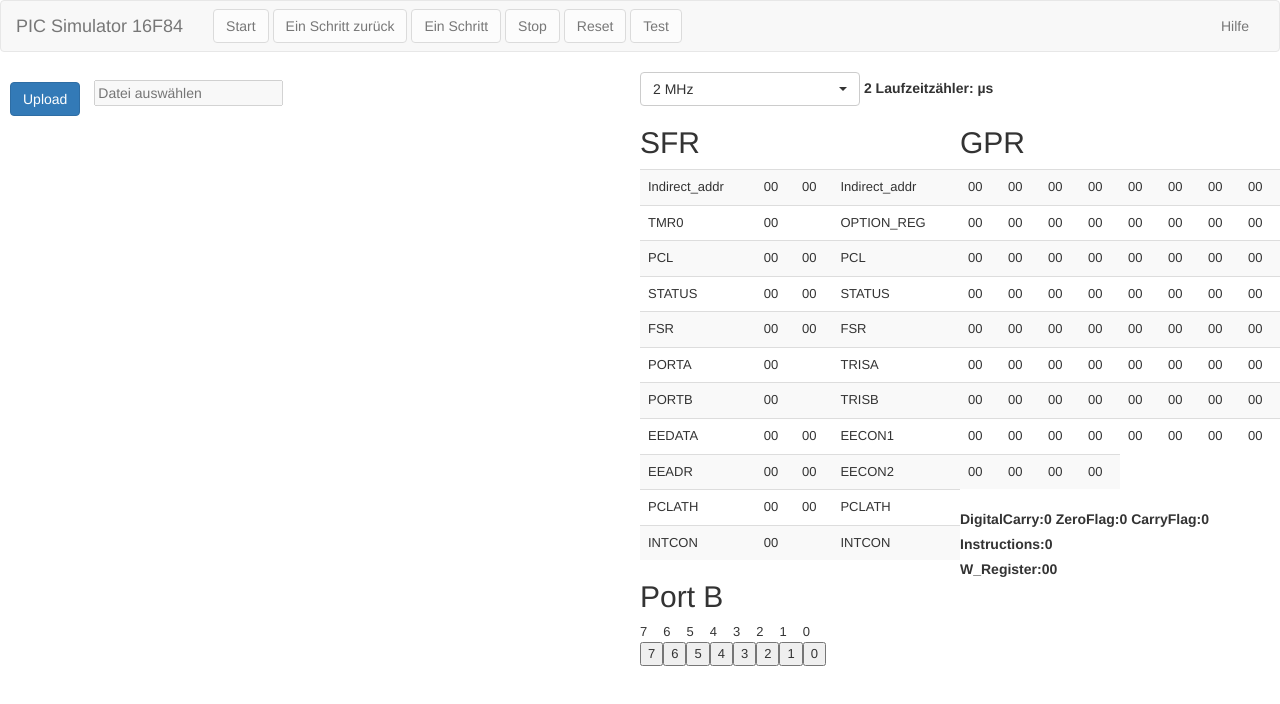
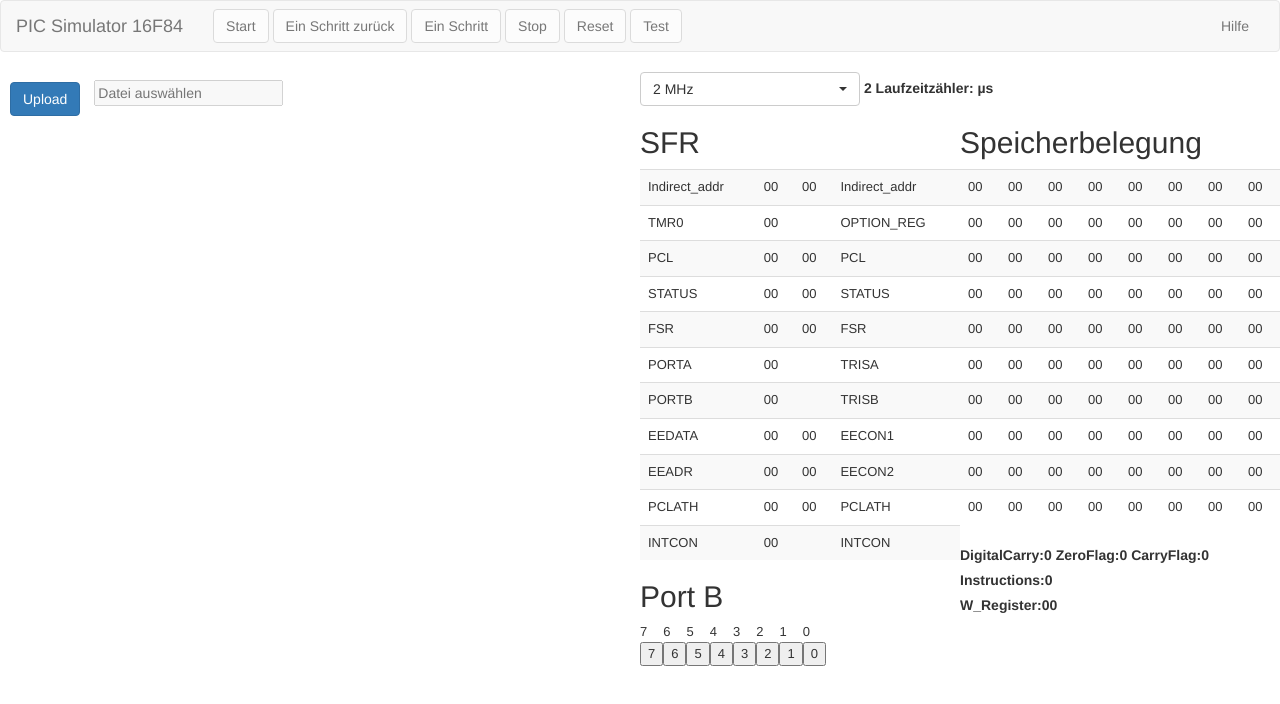
Before and after one commit to SenorgCC/PICSimuJ, a plain HTML site: page Anzeige.html in a window 1280 px wide. Drawn offline with Linux system fonts and the light colour scheme.

Commit message:
Speicheranzeige vervollständigt

```diff
--- a/Anzeige.html
+++ b/Anzeige.html
@@ -177,7 +177,7 @@
                 </div>
             <div class="ram">
                 <!--Anzeige der General Purpose Registers-->
-                <h2>GPR</h2>
+                <h2>Speicherbelegung</h2>
                 <table ng-if="ram" class="table table-striped">
                     <tr>
                         <td>{{ram[0]}}</td>	 <td>{{ram[1]}}</td>  <td>{{ram[2]}}</td>  <td>{{ram[3]}}</td>  <td>{{ram[4]}}</td>	 <td>{{ram[5]}}</td>  <td>{{ram[6]}}</td>  <td>{{ram[7]}}</td>
@@ -204,7 +204,10 @@
                         <td>{{ram[56]}}</td> <td>{{ram[57]}}</td> <td>{{ram[58]}}</td> <td>{{ram[59]}}</td>	<td>{{ram[60]}}</td> <td>{{ram[61]}}</td> <td>{{ram[62]}}</td> <td>{{ram[63]}}</td>
                     </tr>
                     <tr>
-                        <td>{{ram[64]}}</td> <td>{{ram[65]}}</td> <td>{{ram[66]}}</td> <td>{{ram[67]}}</td>
+                        <td>{{ram[64]}}</td> <td>{{ram[65]}}</td> <td>{{ram[66]}}</td> <td>{{ram[67]}}</td> <td>{{ram[68]}}</td> <td>{{ram[69]}}</td> <td>{{ram[70]}}</td> <td> {{ram[71]}}</td>
+                    </tr>
+                    <tr>
+                        <td>{{ram[72]}}</td> <td>{{ram[73]}}</td> <td>{{ram[74]}}</td> <td>{{ram[75]}}</td> <td>{{ram[76]}}</td> <td>{{ram[77]}}</td> <td>{{ram[78]}}</td> <td>{{ram[79]}}</td>
                     </tr>
                 </table>
             </div>
```
